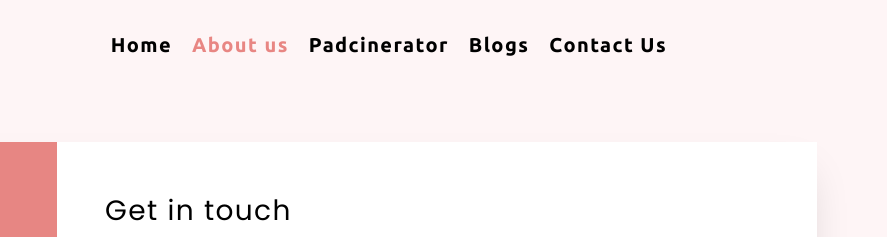
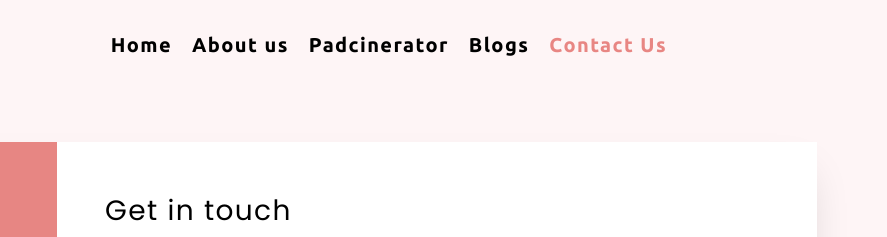
Before and after one commit to theDevsharma12/padimpact1, a plain HTML site: page contact.html in a window 1280 px wide. Shown: the top 237 px of the page, 393-1280 px from the left. Drawn offline with nearby package versions, Linux system fonts and the light colour scheme.

Commit message:
Update contact.html

```diff
--- a/contact.html
+++ b/contact.html
@@ -39,10 +39,10 @@
       <ul class="nav-links">
         <i class="uil uil-times navCloseBtn"></i>
         <li><a class="black" href="./index.html">Home</a></li>
-        <li><a class="active" href="./about.html">About us</a></li>
+        <li><a class="black" href="./about.html">About us</a></li>
         <li><a class="black" href="./padcinerator.html">Padcinerator</a></li>
         <li><a class="black" href="./category.html">Blogs</a></li>
-        <li><a  class="black" href="./contact.html">Contact Us</a></li>
+        <li><a  class="active" href="./contact.html">Contact Us</a></li>
         <span id="searchIcon"></span>
       </ul>
 
```
